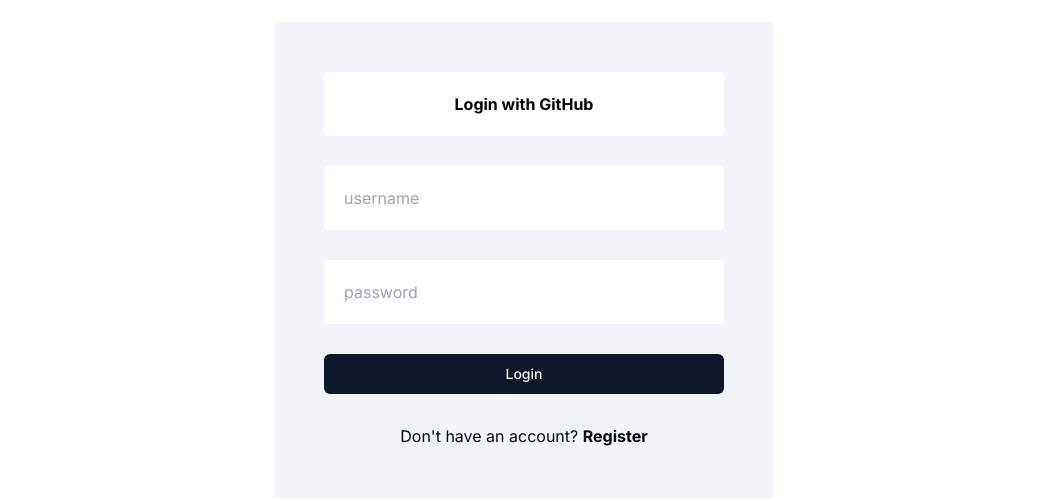
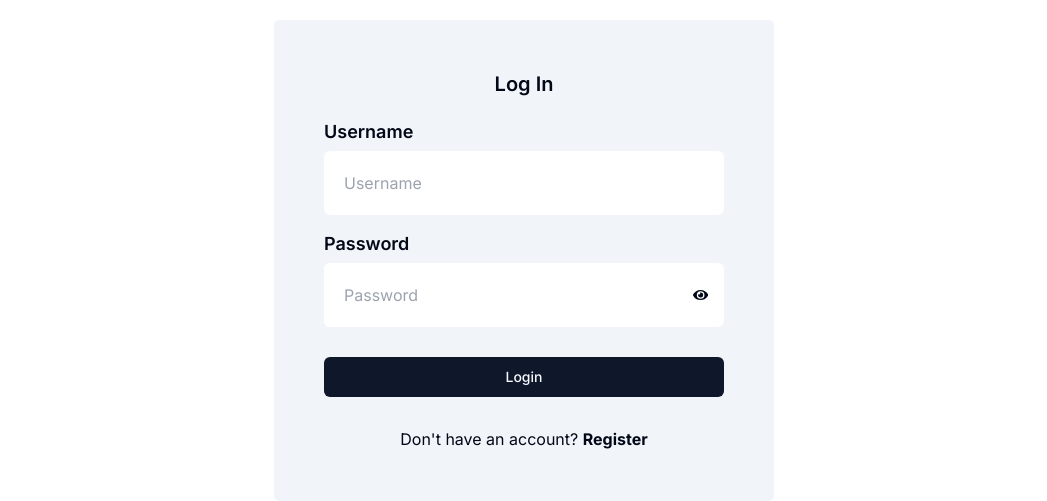
Before and after one commit to TonyNgyen/GymTracker, a Next.js app: page /login in a window 1280 px wide. Shown: the part 140-641 px from the top of the page, without its empty margins (116-1163 px from the left). Built offline with nearby package versions, Linux system fonts and the light colour scheme; no server answers.

Commit message:
Fixing styles of login page

```diff
--- a/src/app/(auth)/login/page.jsx
+++ b/src/app/(auth)/login/page.jsx
@@ -9,9 +9,9 @@
   return (
     <div className={styles.container}>
       <div className={styles.wrapper}>
-        <form action={handleGithubLogin}>
+        {/* <form action={handleGithubLogin}>
           <button className={styles.github}>Login with GitHub</button>
-        </form>
+        </form> */}
         <LoginForm />
       </div>
     </div>
--- a/src/components/loginForm/loginForm.jsx
+++ b/src/components/loginForm/loginForm.jsx
@@ -1,21 +1,61 @@
 "use client";
 
-import React from "react";
+import React, { useState } from "react";
 import styles from "./loginForm.module.css";
 import { login } from "@/lib/actions";
 import { useFormState } from "react-dom";
 import Link from "next/link";
 import { Button } from "../ui/button";
+import { FaEye } from "react-icons/fa";
 
 function LoginForm() {
   const [state, formAction] = useFormState(login, undefined);
+  const [passwordSetting, setPasswordSetting] = useState("password");
+  const togglePassword = () => {
+    passwordSetting == "password"
+      ? setPasswordSetting("text")
+      : setPasswordSetting("password");
+  };
+  const passwordStyle = "flex bg-background items-center rounded-md pr-4";
 
   return (
     <form className={styles.form} action={formAction}>
-      <input type="text" placeholder="username" name="username" />
-      <input type="password" placeholder="password" name="password" />
-      <Button>Login</Button>
-      {state?.error}
+      <h1 className="text-xl font-semibold mb-[20px]">Log In</h1>
+      <label
+        for="username"
+        className="self-start mb-[5px] text-lg font-semibold"
+      >
+        Username
+      </label>
+      <input
+        type="text"
+        placeholder="Username"
+        name="username"
+        id=""
+        className="mb-[15px] rounded-md"
+        required
+      />
+      <label
+        for="username"
+        className="self-start mb-[5px] text-lg font-semibold"
+      >
+        Password
+      </label>
+      <div className={`mb-[30px] ${passwordStyle}`}>
+        <input
+          type={passwordSetting}
+          placeholder="Password"
+          name="password"
+          id=""
+          className="w-full rounded-md"
+          required
+        />
+        <FaEye onClick={() => togglePassword()} className="cursor-pointer" />
+      </div>
+      <Button className="mb-[10px]">Login</Button>
+      <p className="mb-[20px] dark:text-red-300 text-red-500 font-semibold">
+        {state?.error}
+      </p>
       <Link href="/register">
         {"Don't have an account?"} <b>Register</b>
       </Link>
--- a/src/components/loginForm/loginForm.module.css
+++ b/src/components/loginForm/loginForm.module.css
@@ -1,8 +1,6 @@
 .form {
   display: flex;
   flex-direction: column;
-  text-align: center;
-  gap: 30px;
 }
 
 .form input {
@@ -10,5 +8,4 @@
   background-color: hsl(var(--background));
   color: var(--textColor);
   border: none;
-  border-radius: 5px;
 }
```
